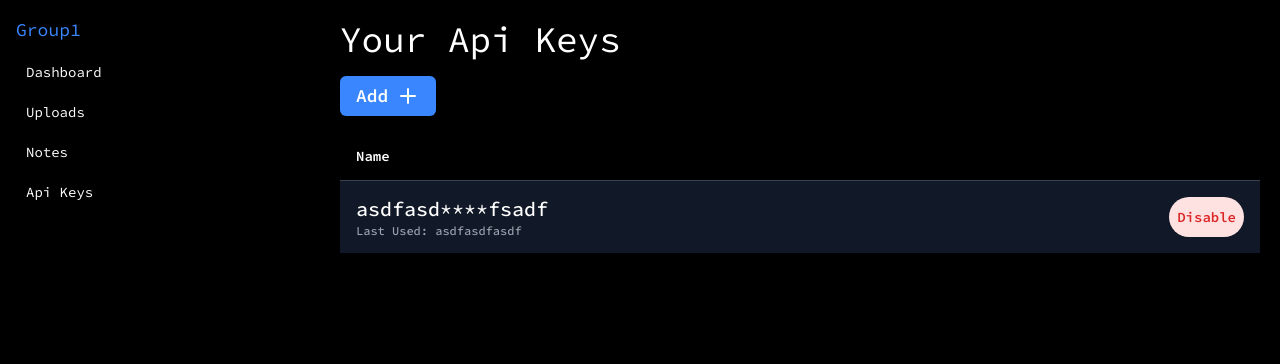
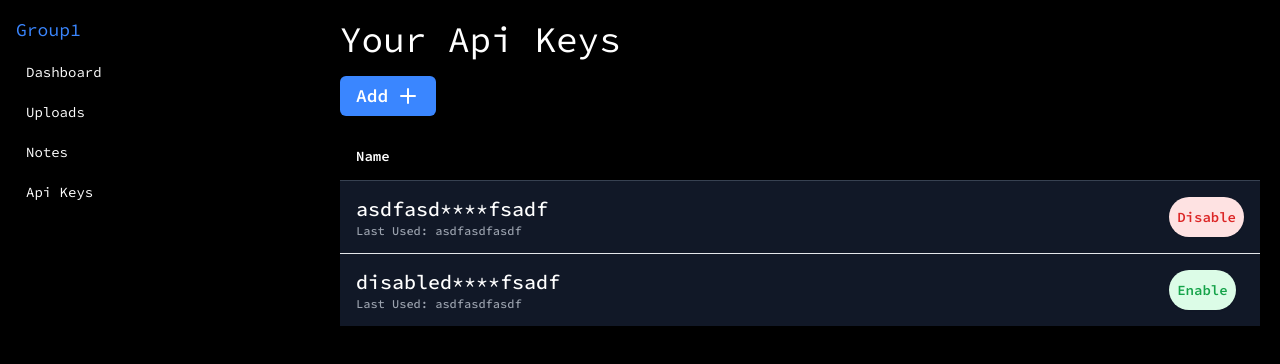
Before and after one commit to BRAVO68WEB/shx, a Next.js app in the folder packages/dashboard/: page /dashboard/apiKeys in a window 1280 px wide. Shown: the top 364 px of the page. Built offline with nearby package versions, Linux system fonts and the light colour scheme.

Commit message:
added test data

```diff
--- a/packages/dashboard/components/Lists/ApiKeyList/index.tsx
+++ b/packages/dashboard/components/Lists/ApiKeyList/index.tsx
@@ -5,7 +5,12 @@ const apiKeys = [
 	{
 		key: 'asdfasd****fsadf',
 		enabled: true,
-        lastUsed:"asdfasdfasdf"
+		lastUsed: 'asdfasdfasdf',
+	},
+	{
+		key: 'disabled****fsadf',
+		enabled: false,
+		lastUsed: 'asdfasdfasdf',
 	},
 ];
 
```
